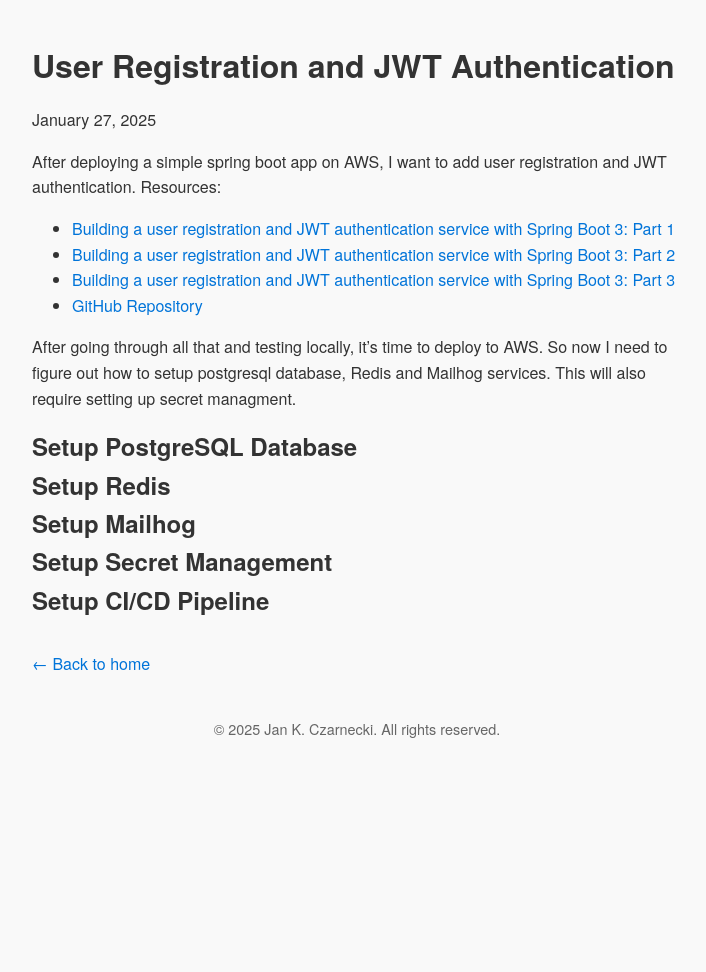
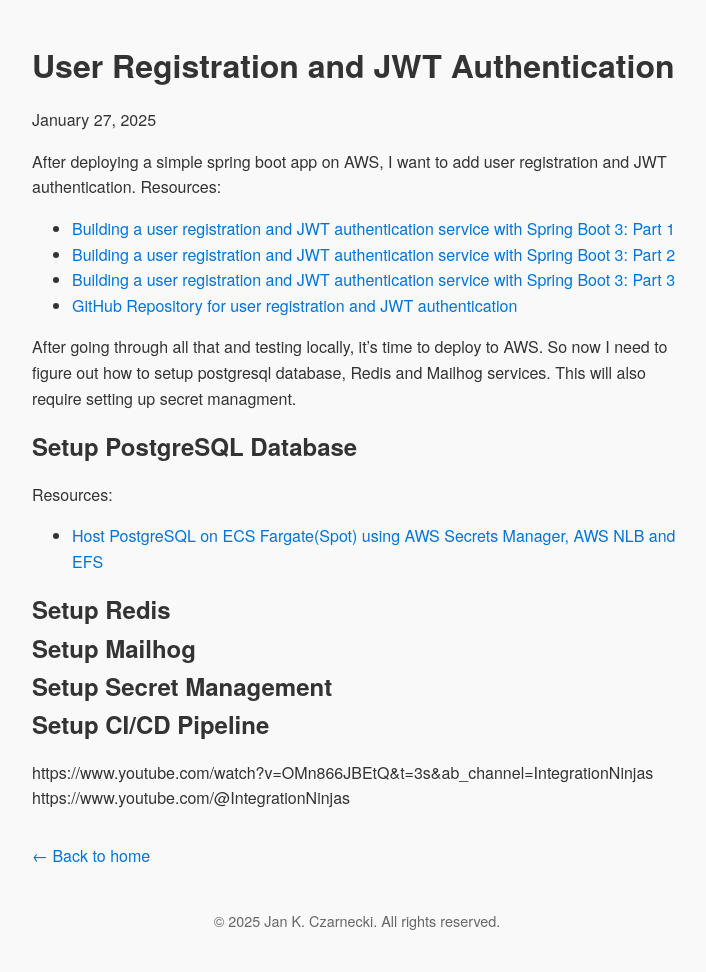
Before and after one commit to janpc01/janpc01.github.io, a Jekyll site: the page built from _posts/2025-01-27-user-registration-and-JWT-authentication.md, in a window 1280 px wide. Shown: the whole page, without its empty margins (283-989 px from the left). Built offline with Jekyll 4.4.1, drawn with Linux system fonts in a browser that asks for light colours; some web fonts are replaced; comment, search, counter and statistics services are not loaded; before the commit the page ends 900 px from its top, so only the background shows below that.

Commit message:
Tutorial for deploying with datasource

```diff
--- a/_posts/2025-01-27-user-registration-and-JWT-authentication.md
+++ b/_posts/2025-01-27-user-registration-and-JWT-authentication.md
@@ -10,12 +10,14 @@
 - [Building a user registration and JWT authentication service with Spring Boot 3: Part 1](https://medium.com/@max.difranco/building-a-user-registration-and-jwt-authentication-service-with-spring-boot-3-66cf76233204)
 - [Building a user registration and JWT authentication service with Spring Boot 3: Part 2](https://medium.com/@max.difranco/user-registration-and-jwt-authentication-with-spring-boot-3-part-2-email-verification-otp-9613e90437aa)
 - [Building a user registration and JWT authentication service with Spring Boot 3: Part 3](https://medium.com/@max.difranco/user-registration-and-jwt-authentication-with-spring-boot-3-part-3-refresh-token-logout-ea0704f1b436)
-- [GitHub Repository](https://github.com/dfjmax/user-authentication-service-jwt/tree/main)
+- [GitHub Repository for user registration and JWT authentication](https://github.com/dfjmax/user-authentication-service-jwt/tree/main)
 
 
 After going through all that and testing locally, it's time to deploy to AWS. So now I need to figure out how to setup postgresql database, Redis and Mailhog services. This will also require setting up secret managment.
 
 ## Setup PostgreSQL Database
+Resources:
+- [Host PostgreSQL on ECS Fargate(Spot) using AWS Secrets Manager, AWS NLB and EFS](https://medium.com/@harsugangwar/host-postgresql-on-ecs-fargate-spot-using-aws-secrets-manager-aws-nlb-and-efs-af51244f831a)
 
 ## Setup Redis
 
@@ -24,3 +26,6 @@
 ## Setup Secret Management
 
 ## Setup CI/CD Pipeline
+
+https://www.youtube.com/watch?v=OMn866JBEtQ&t=3s&ab_channel=IntegrationNinjas
+https://www.youtube.com/@IntegrationNinjas
```
